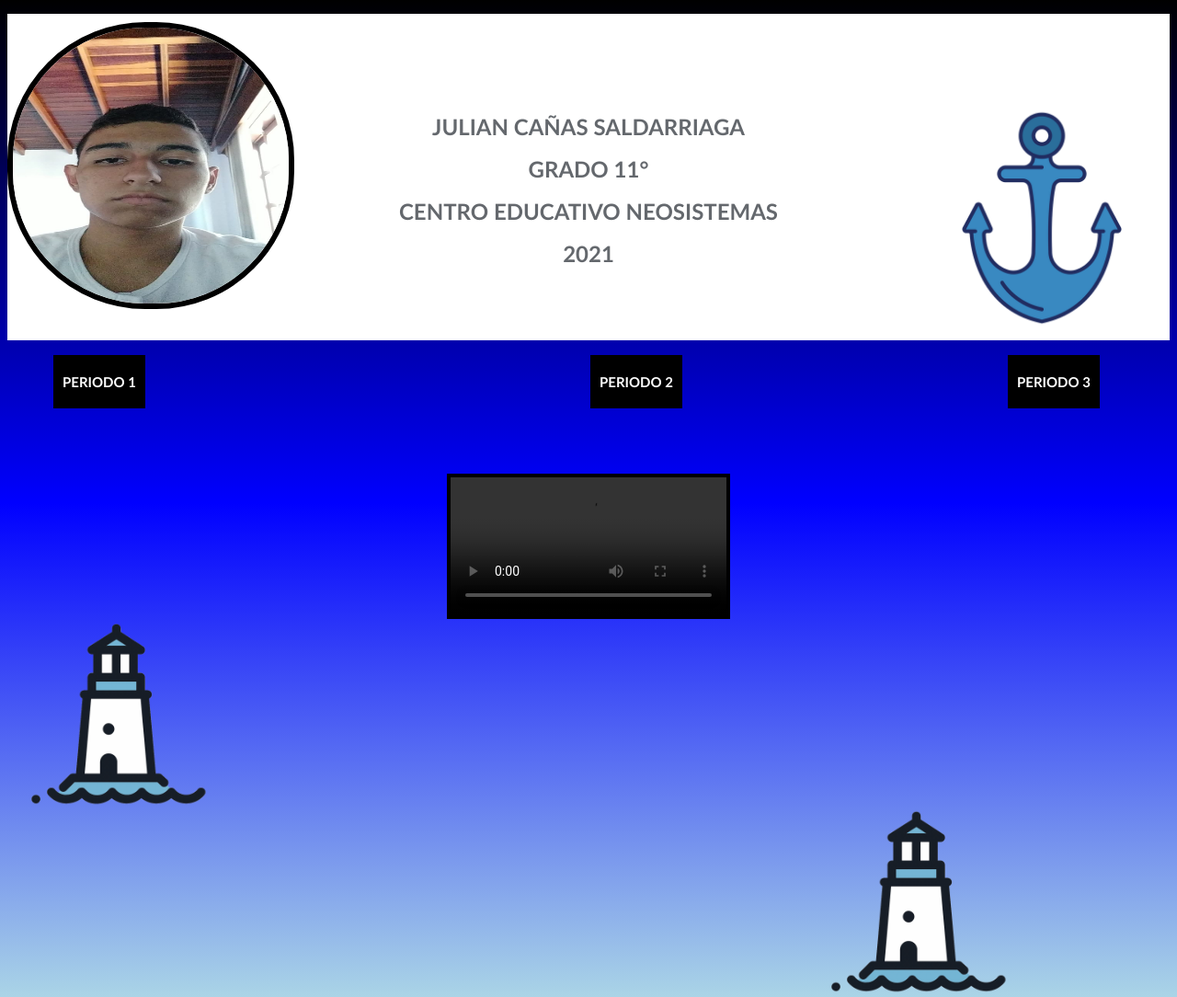
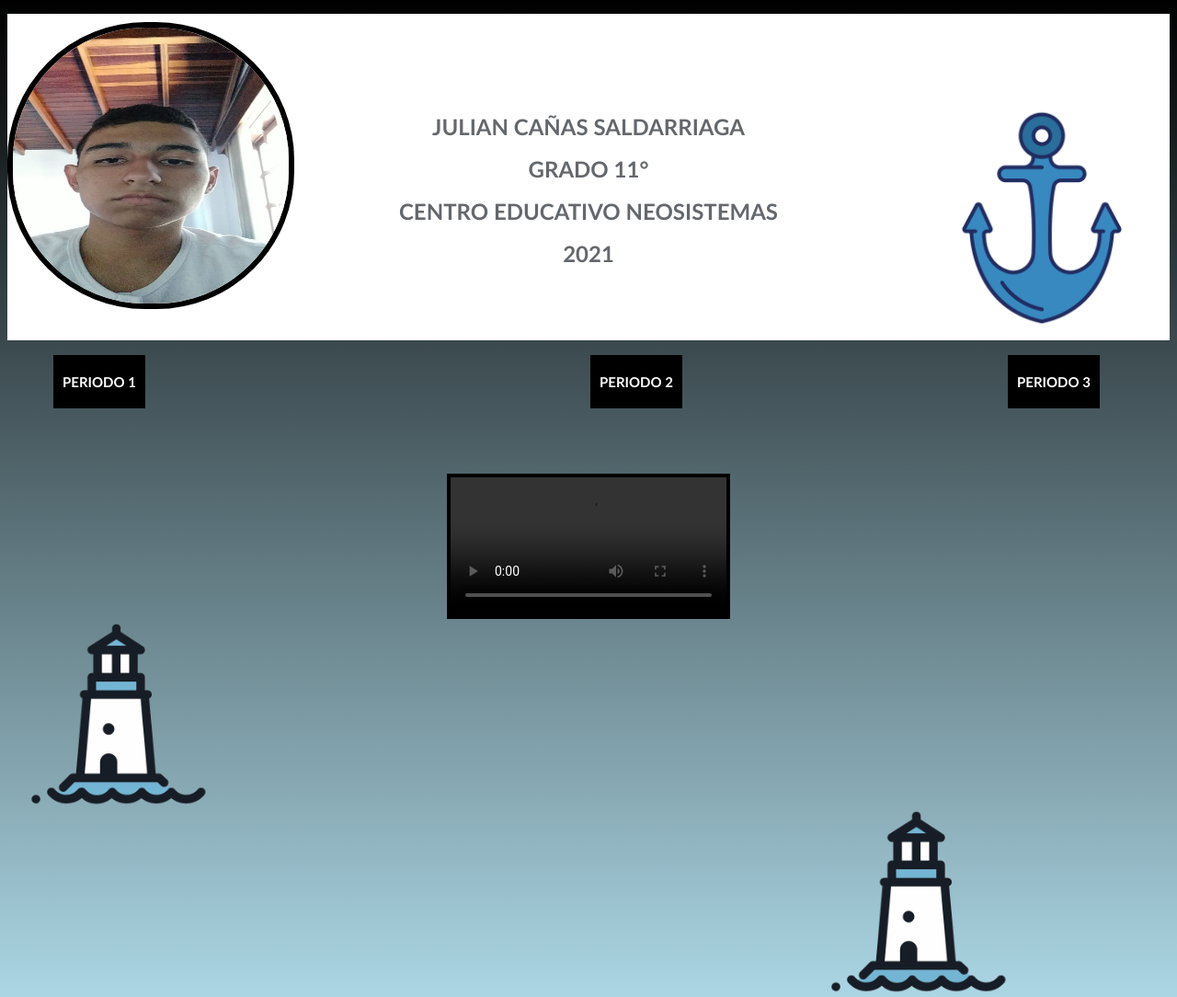
Before and after one commit to julianzb9/periodo1, a plain HTML site: page index.html in a window 1280 px wide. Shown: the whole page at 92% size. Drawn offline with Linux system fonts and the light colour scheme; grey boxes are pictures that could not be loaded.

Commit message:
Update index.html

```diff
--- a/index.html
+++ b/index.html
@@ -4,11 +4,11 @@
 	<title>inicio</title>
 <link rel="stylesheet" type="text/css" href="estilo.css">
 </head>
-<body style="background:linear-gradient(top, black, blue,lightblue);
-background:-webkit-linear-gradient(top, black, blue,lightblue);
-background:-moz-linear-gradient(top, black, blue,lightblue);
-background:-o-linear-gradient(top, black, blue,lightblue);
-background:-ms-linear-gradient(top, black, blue,lightblue);">
+<body style="background:linear-gradient(top, black, lightblue);
+background:-webkit-linear-gradient(top, black, lightblue);
+background:-moz-linear-gradient(top, black, lightblue);
+background:-o-linear-gradient(top, black, lightblue);
+background:-ms-linear-gradient(top, black, lightblue);">
 	<br>
 	<br>
 	<br>
```
